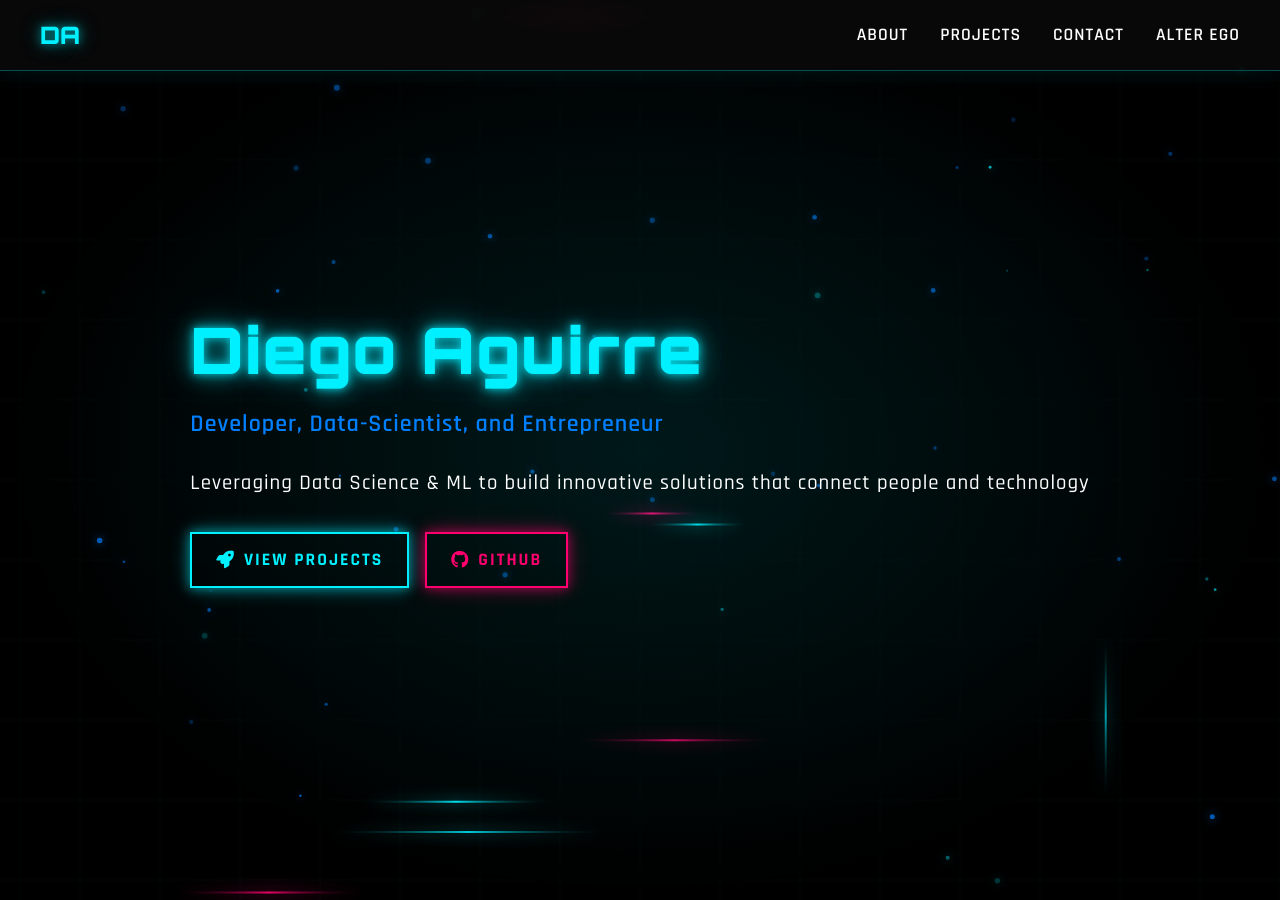
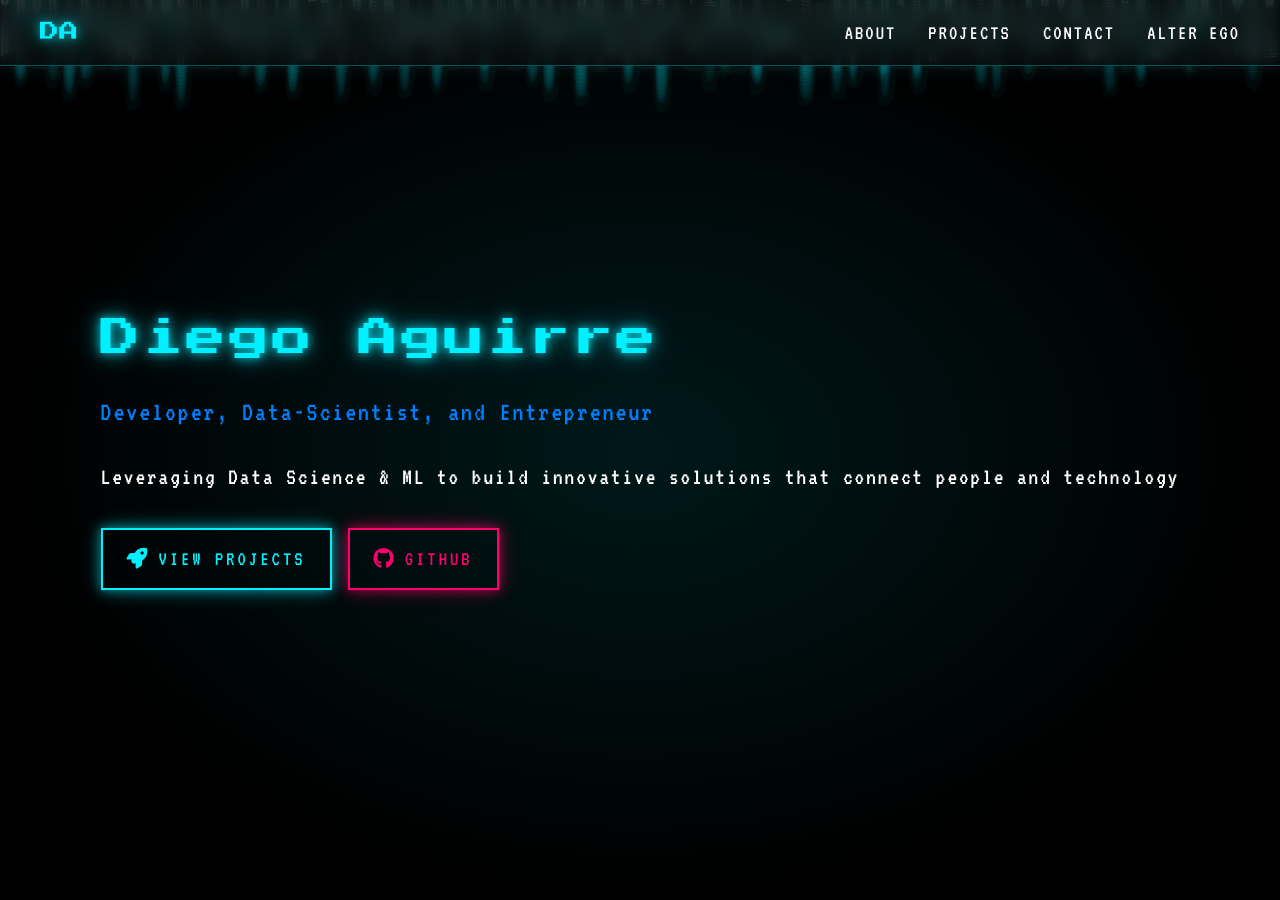
Before and after one commit to insdaguirre/insdaguirre.github.io, a Jekyll site: the page built from index.html, in a window 1280 px wide and 900 px high. Built offline with Jekyll 4.4.1, drawn with Linux system fonts in a browser that asks for light colours.

Commit message:
Transform to retro gaming theme with Matrix cascading code background

```diff
--- a/assets/css/main.css
+++ b/assets/css/main.css
@@ -1,5 +1,5 @@
-/* Import Tron-inspired fonts */
-@import url('https://fonts.googleapis.com/css2?family=Orbitron:wght@400;600;700;900&family=Rajdhani:wght@300;400;500;600;700&display=swap');
+/* Import Retro Gaming fonts */
+@import url('https://fonts.googleapis.com/css2?family=Press+Start+2P&family=VT323&family=Share+Tech+Mono&display=swap');
 
 :root {
     /* Tron Color Palette */
@@ -35,11 +35,12 @@
 }
 
 body {
-    font-family: 'Rajdhani', sans-serif;
+    font-family: 'VT323', monospace;
     line-height: 1.6;
     color: var(--text);
     background: var(--background);
     overflow-x: hidden;
+    font-size: 1.1rem;
 }
 
 /* Canvas Background */
@@ -82,9 +83,9 @@ body {
 }
 
 .logo {
-    font-family: 'Orbitron', sans-serif;
-    font-size: 1.5rem;
-    font-weight: 900;
+    font-family: 'Press Start 2P', cursive;
+    font-size: 1.2rem;
+    font-weight: 400;
     color: var(--primary);
     text-shadow: var(--glow-cyan);
     animation: logoPulse 3s ease-in-out infinite;
@@ -102,12 +103,12 @@ body {
 }
 
 .nav-links a {
-    font-family: 'Rajdhani', sans-serif;
+    font-family: 'VT323', monospace;
     text-decoration: none;
     color: var(--text);
-    font-weight: 600;
-    font-size: 1.1rem;
-    letter-spacing: 1px;
+    font-weight: 400;
+    font-size: 1.3rem;
+    letter-spacing: 2px;
     text-transform: uppercase;
     position: relative;
     transition: all 0.3s ease;
@@ -160,14 +161,14 @@ body {
 }
 
 .hero h1 {
-    font-family: 'Orbitron', sans-serif;
-    font-size: 4rem;
-    font-weight: 900;
-    margin-bottom: 1rem;
-    line-height: 1.2;
+    font-family: 'Press Start 2P', cursive;
+    font-size: 2.5rem;
+    font-weight: 400;
+    margin-bottom: 1.5rem;
+    line-height: 1.4;
     color: var(--primary);
     text-shadow: var(--glow-cyan-strong);
-    letter-spacing: 2px;
+    letter-spacing: 3px;
     animation: glitchText 10s infinite;
 }
 
@@ -191,18 +192,18 @@ body {
 }
 
 .hero p {
-    font-family: 'Rajdhani', sans-serif;
-    font-size: 1.3rem;
+    font-family: 'VT323', monospace;
+    font-size: 1.5rem;
     margin-bottom: 1.5rem;
     color: var(--text);
-    font-weight: 500;
-    letter-spacing: 1px;
+    font-weight: 400;
+    letter-spacing: 2px;
 }
 
 .hero p:first-of-type {
     color: var(--secondary);
-    font-size: 1.5rem;
-    font-weight: 600;
+    font-size: 1.7rem;
+    font-weight: 400;
 }
 
 .cta-buttons {
@@ -216,10 +217,10 @@ body {
     padding: 0.75rem 1.5rem;
     border-radius: 0;
     text-decoration: none;
-    font-family: 'Rajdhani', sans-serif;
-    font-weight: 700;
-    font-size: 1.1rem;
-    letter-spacing: 2px;
+    font-family: 'VT323', monospace;
+    font-weight: 400;
+    font-size: 1.3rem;
+    letter-spacing: 3px;
     text-transform: uppercase;
     transition: all 0.3s ease;
     display: inline-flex;
@@ -284,15 +285,16 @@ section {
 }
 
 .section-title {
-    font-family: 'Orbitron', sans-serif;
-    font-size: 2.8rem;
-    font-weight: 700;
+    font-family: 'Press Start 2P', cursive;
+    font-size: 1.8rem;
+    font-weight: 400;
     text-align: center;
     margin-bottom: 3rem;
     color: var(--primary);
     text-shadow: var(--glow-cyan);
-    letter-spacing: 3px;
+    letter-spacing: 4px;
     text-transform: uppercase;
+    line-height: 1.6;
 }
 
 /* About Section */
@@ -308,20 +310,22 @@ section {
 }
 
 .about-text h3 {
-    font-family: 'Orbitron', sans-serif;
-    font-size: 1.8rem;
+    font-family: 'Press Start 2P', cursive;
+    font-size: 1.2rem;
     margin-bottom: 1.5rem;
     color: var(--secondary);
     text-shadow: var(--glow-blue);
     letter-spacing: 2px;
+    line-height: 1.8;
 }
 
 .about-text p {
     margin-bottom: 1rem;
     color: var(--text);
-    font-size: 1.1rem;
+    font-size: 1.3rem;
     font-weight: 400;
     line-height: 1.8;
+    font-family: 'VT323', monospace;
 }
 
 .skills {
@@ -500,11 +504,11 @@ section {
 }
 
 .project-title {
-    font-family: 'Orbitron', sans-serif;
-    font-size: 1.2rem;
-    font-weight: 700;
+    font-family: 'VT323', monospace;
+    font-size: 1.4rem;
+    font-weight: 400;
     color: var(--text);
-    letter-spacing: 1px;
+    letter-spacing: 2px;
 }
 
 .project-description {
@@ -572,9 +576,10 @@ section {
 .contact-text {
     color: var(--text);
     margin-bottom: 2rem;
-    font-size: 1.2rem;
+    font-size: 1.4rem;
     line-height: 1.8;
     font-weight: 400;
+    font-family: 'VT323', monospace;
 }
 
 .social-links {
@@ -623,9 +628,10 @@ section {
 }
 
 .footer p {
-    font-family: 'Rajdhani', sans-serif;
-    font-weight: 500;
-    letter-spacing: 1px;
+    font-family: 'VT323', monospace;
+    font-weight: 400;
+    letter-spacing: 2px;
+    font-size: 1.2rem;
 }
 
 /* Mobile Menu Button */
@@ -692,17 +698,19 @@ section {
     }
 
     .hero h1 {
-        font-size: 3rem;
+        font-size: 2rem;
+        line-height: 1.5;
     }
 }
 
 @media (max-width: 768px) {
     .hero h1 {
-        font-size: 2.5rem;
+        font-size: 1.5rem;
+        line-height: 1.6;
     }
 
     .hero p {
-        font-size: 1.1rem;
+        font-size: 1.3rem;
     }
 
     .about-content {
@@ -755,7 +763,8 @@ section {
     }
 
     .section-title {
-        font-size: 2rem;
+        font-size: 1.2rem;
+        line-height: 1.8;
     }
 
     .profile-img {
--- a/assets/js/background.js
+++ b/assets/js/background.js
@@ -1,14 +1,15 @@
-// Tron-inspired animated background with grid, light trails, and particles
-class TronBackground {
+// Matrix-inspired cascading code rain effect
+class MatrixBackground {
     constructor() {
         this.canvas = document.getElementById('tron-canvas');
         this.ctx = this.canvas.getContext('2d');
-        this.mouse = { x: 0, y: 0, smoothX: 0, smoothY: 0 };
-        this.scrollY = 0;
-        this.lightTrails = [];
-        this.particles = [];
-        this.gridLines = [];
+        this.columns = [];
+        this.fontSize = 16;
         this.animationId = null;
+
+        // Matrix characters - mix of code symbols, numbers, and special chars
+        this.characters = 'ABCDEFGHIJKLMNOPQRSTUVWXYZabcdefghijklmnopqrstuvwxyz0123456789@#$%^&*()_+-=[]{}|;:,.<>?/~`';
+        this.characters += '01αβγδεζηθικλμνξοπρστυφχψω∀∂∃∅∇∈∉∋∏∑−∗√∝∞∠∧∨∩∪∫∴∼≅≈≠≡≤≥⊂⊃⊄⊆⊇⊕⊗⊥⋅';
 
         this.init();
     }
@@ -16,224 +17,104 @@ class TronBackground {
     init() {
         this.resize();
         this.setupEventListeners();
-        this.createGridLines();
-        this.createLightTrails();
-        this.createParticles();
+        this.initializeColumns();
         this.animate();
     }
 
     resize() {
         this.canvas.width = window.innerWidth;
         this.canvas.height = window.innerHeight;
-        this.centerX = this.canvas.width / 2;
-        this.centerY = this.canvas.height / 2;
+        this.columnCount = Math.floor(this.canvas.width / this.fontSize);
     }
 
     setupEventListeners() {
         window.addEventListener('resize', () => {
             this.resize();
-            this.createGridLines();
-        });
-
-        window.addEventListener('mousemove', (e) => {
-            this.mouse.x = e.clientX;
-            this.mouse.y = e.clientY;
-        });
-
-        window.addEventListener('scroll', () => {
-            this.scrollY = window.pageYOffset;
+            this.initializeColumns();
         });
     }
 
-    createGridLines() {
-        this.gridLines = [];
-        const gridSize = 80;
-        const rows = Math.ceil(this.canvas.height / gridSize) + 10;
-        const cols = Math.ceil(this.canvas.width / gridSize) + 10;
-
-        // Horizontal lines
-        for (let i = -5; i < rows; i++) {
-            this.gridLines.push({
-                type: 'horizontal',
-                y: i * gridSize,
-                opacity: 0.15
-            });
-        }
-
-        // Vertical lines
-        for (let i = -5; i < cols; i++) {
-            this.gridLines.push({
-                type: 'vertical',
-                x: i * gridSize,
-                opacity: 0.15
+    initializeColumns() {
+        this.columns = [];
+        for (let i = 0; i < this.columnCount; i++) {
+            this.columns.push({
+                x: i * this.fontSize,
+                characters: [],
+                speed: 1 + Math.random() * 3,
+                nextDrop: Math.random() * this.canvas.height
             });
         }
     }
 
-    createLightTrails() {
-        const trailCount = 8;
-        for (let i = 0; i < trailCount; i++) {
-            this.lightTrails.push(this.createLightTrail());
-        }
-    }
+    animate() {
+        // Semi-transparent black background for trail effect
+        this.ctx.fillStyle = 'rgba(0, 0, 0, 0.05)';
+        this.ctx.fillRect(0, 0, this.canvas.width, this.canvas.height);
 
-    createLightTrail() {
-        const isHorizontal = Math.random() > 0.5;
-        return {
-            isHorizontal,
-            position: Math.random() * (isHorizontal ? this.canvas.height : this.canvas.width),
-            progress: Math.random() * 100,
-            speed: 0.5 + Math.random() * 1.5,
-            length: 100 + Math.random() * 200,
-            color: Math.random() > 0.7 ? '#ff006e' : '#00f0ff',
-            opacity: 0.6 + Math.random() * 0.4
-        };
-    }
-
-    createParticles() {
-        const particleCount = 50;
-        for (let i = 0; i < particleCount; i++) {
-            this.particles.push(this.createParticle());
-        }
-    }
-
-    createParticle() {
-        return {
-            x: Math.random() * this.canvas.width,
-            y: Math.random() * this.canvas.height,
-            vx: (Math.random() - 0.5) * 0.5,
-            vy: (Math.random() - 0.5) * 0.5,
-            size: 1 + Math.random() * 2,
-            opacity: 0.3 + Math.random() * 0.5,
-            color: Math.random() > 0.5 ? '#00f0ff' : '#0080ff',
-            pulseSpeed: 0.02 + Math.random() * 0.03,
-            pulsePhase: Math.random() * Math.PI * 2
-        };
-    }
-
-    drawGrid() {
-        // Smooth mouse interpolation
-        this.mouse.smoothX += (this.mouse.x - this.mouse.smoothX) * 0.1;
-        this.mouse.smoothY += (this.mouse.y - this.mouse.smoothY) * 0.1;
-
-        const parallaxOffset = this.scrollY * 0.3;
-
-        this.ctx.strokeStyle = 'rgba(0, 240, 255, 0.15)';
-        this.ctx.lineWidth = 1;
-
-        this.gridLines.forEach(line => {
-            this.ctx.beginPath();
-
-            if (line.type === 'horizontal') {
-                const y = line.y - parallaxOffset % 80;
-
-                // Calculate distance from mouse for distortion
-                const distFromMouse = Math.abs(this.mouse.smoothY - y);
-                const distortion = Math.max(0, 50 - distFromMouse) / 50;
-                const offset = distortion * 20;
-
-                this.ctx.moveTo(0, y + offset);
-                this.ctx.lineTo(this.canvas.width, y + offset);
-            } else {
-                const x = line.x;
-
-                const distFromMouse = Math.abs(this.mouse.smoothX - x);
-                const distortion = Math.max(0, 50 - distFromMouse) / 50;
-                const offset = distortion * 20;
-
-                this.ctx.moveTo(x + offset, 0);
-                this.ctx.lineTo(x + offset, this.canvas.height);
+        // Draw each column
+        this.columns.forEach((column, columnIndex) => {
+            // Add new character at top if needed
+            if (column.characters.length === 0 || column.characters[column.characters.length - 1].y > column.nextDrop) {
+                column.characters.push({
+                    char: this.characters[Math.floor(Math.random() * this.characters.length)],
+                    y: 0,
+                    brightness: 1,
+                    age: 0
+                });
+                column.nextDrop = this.fontSize + Math.random() * this.fontSize * 3;
             }
 
-            this.ctx.globalAlpha = line.opacity;
-            this.ctx.stroke();
-            this.ctx.globalAlpha = 1;
+            // Update and draw characters
+            for (let i = column.characters.length - 1; i >= 0; i--) {
+                const char = column.characters[i];
+
+                // Move character down
+                char.y += column.speed;
+                char.age++;
+
+                // Calculate brightness (head is brightest, tail fades)
+                const isHead = i === column.characters.length - 1;
+                if (isHead) {
+                    char.brightness = 1;
+                } else {
+                    char.brightness = Math.max(0, 1 - (char.age / 30));
+                }
+
+                // Occasionally change character (glitch effect)
+                if (Math.random() < 0.01) {
+                    char.char = this.characters[Math.floor(Math.random() * this.characters.length)];
+                }
+
+                // Draw character
+                if (char.brightness > 0) {
+                    // Color varies: head is white/cyan, body is cyan to dark blue
+                    let color;
+                    if (isHead) {
+                        color = `rgba(255, 255, 255, ${char.brightness})`;
+                        // Add glow to head
+                        this.ctx.shadowBlur = 10;
+                        this.ctx.shadowColor = '#00f0ff';
+                    } else {
+                        const r = Math.floor(0 * char.brightness);
+                        const g = Math.floor(240 * char.brightness);
+                        const b = Math.floor(255 * char.brightness);
+                        color = `rgba(${r}, ${g}, ${b}, ${char.brightness})`;
+                        this.ctx.shadowBlur = 5;
+                        this.ctx.shadowColor = '#00f0ff';
+                    }
+
+                    this.ctx.fillStyle = color;
+                    this.ctx.font = `${this.fontSize}px monospace`;
+                    this.ctx.fillText(char.char, column.x, char.y);
+                    this.ctx.shadowBlur = 0;
+                }
+
+                // Remove if off screen or too faded
+                if (char.y > this.canvas.height || char.brightness <= 0) {
+                    column.characters.splice(i, 1);
+                }
+            }
         });
-    }
-
-    drawLightTrails() {
-        this.lightTrails.forEach((trail, index) => {
-            trail.progress += trail.speed;
-
-            if (trail.progress > (trail.isHorizontal ? this.canvas.width : this.canvas.height) + trail.length) {
-                this.lightTrails[index] = this.createLightTrail();
-                return;
-            }
-
-            const gradient = trail.isHorizontal
-                ? this.ctx.createLinearGradient(trail.progress - trail.length, 0, trail.progress, 0)
-                : this.ctx.createLinearGradient(0, trail.progress - trail.length, 0, trail.progress);
-
-            gradient.addColorStop(0, 'transparent');
-            gradient.addColorStop(0.5, trail.color);
-            gradient.addColorStop(1, 'transparent');
-
-            this.ctx.strokeStyle = gradient;
-            this.ctx.lineWidth = 2;
-            this.ctx.shadowBlur = 15;
-            this.ctx.shadowColor = trail.color;
-
-            this.ctx.beginPath();
-            if (trail.isHorizontal) {
-                this.ctx.moveTo(trail.progress - trail.length, trail.position);
-                this.ctx.lineTo(trail.progress, trail.position);
-            } else {
-                this.ctx.moveTo(trail.position, trail.progress - trail.length);
-                this.ctx.lineTo(trail.position, trail.progress);
-            }
-            this.ctx.globalAlpha = trail.opacity;
-            this.ctx.stroke();
-            this.ctx.globalAlpha = 1;
-
-            this.ctx.shadowBlur = 0;
-        });
-    }
-
-    drawParticles() {
-        this.particles.forEach((particle, index) => {
-            // Update position
-            particle.x += particle.vx;
-            particle.y += particle.vy;
-
-            // Bounce off edges
-            if (particle.x < 0 || particle.x > this.canvas.width) particle.vx *= -1;
-            if (particle.y < 0 || particle.y > this.canvas.height) particle.vy *= -1;
-
-            // Mouse interaction
-            const dx = this.mouse.smoothX - particle.x;
-            const dy = this.mouse.smoothY - particle.y;
-            const dist = Math.sqrt(dx * dx + dy * dy);
-
-            if (dist < 150) {
-                const force = (150 - dist) / 150;
-                particle.x -= (dx / dist) * force * 2;
-                particle.y -= (dy / dist) * force * 2;
-            }
-
-            // Pulse effect
-            particle.pulsePhase += particle.pulseSpeed;
-            const pulse = Math.sin(particle.pulsePhase) * 0.5 + 0.5;
-            const currentOpacity = particle.opacity * (0.5 + pulse * 0.5);
-
-            // Draw particle
-            this.ctx.beginPath();
-            this.ctx.arc(particle.x, particle.y, particle.size, 0, Math.PI * 2);
-            this.ctx.fillStyle = particle.color;
-            this.ctx.globalAlpha = currentOpacity;
-            this.ctx.shadowBlur = 10;
-            this.ctx.shadowColor = particle.color;
-            this.ctx.fill();
-            this.ctx.shadowBlur = 0;
-            this.ctx.globalAlpha = 1;
-        });
-    }
-
-    animate() {
-        this.ctx.clearRect(0, 0, this.canvas.width, this.canvas.height);
-
-        this.drawGrid();
-        this.drawLightTrails();
-        this.drawParticles();
 
         this.animationId = requestAnimationFrame(() => this.animate());
     }
@@ -248,15 +129,15 @@ class TronBackground {
 // Initialize when DOM is ready
 if (document.readyState === 'loading') {
     document.addEventListener('DOMContentLoaded', () => {
-        window.tronBackground = new TronBackground();
+        window.matrixBackground = new MatrixBackground();
     });
 } else {
-    window.tronBackground = new TronBackground();
+    window.matrixBackground = new MatrixBackground();
 }
 
 // Cleanup on page unload
 window.addEventListener('beforeunload', () => {
-    if (window.tronBackground) {
-        window.tronBackground.destroy();
+    if (window.matrixBackground) {
+        window.matrixBackground.destroy();
     }
 });
```
